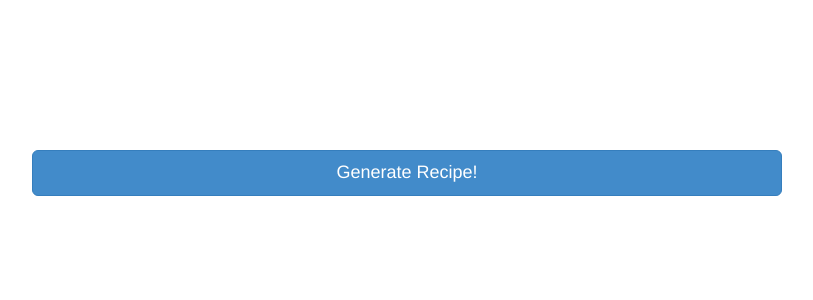
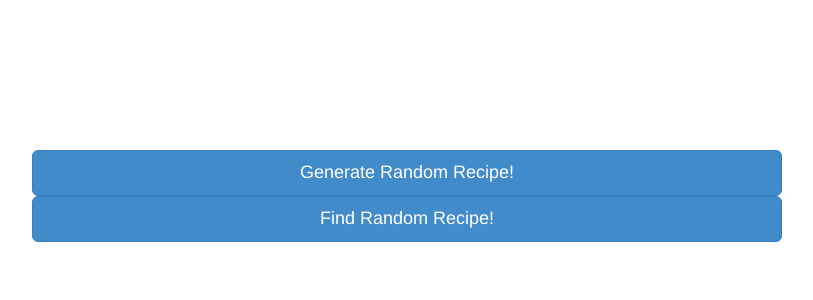
Before and after one commit to noahdayan/noahdayan.github.io, a Jekyll site: the page recipe-generator.html, which Jekyll copies as it is, in a window 1280 px wide. Shown: the top 300 px of the page, without its empty margins (233-1046 px from the left). Built offline with Jekyll 4.4.1, drawn with Linux system fonts in a browser that asks for light colours.

Commit message:
Update recipe-generator.html

```diff
--- a/recipe-generator.html
+++ b/recipe-generator.html
@@ -34,9 +34,18 @@
     		<div class="row">
     			<div class="col-md-8 col-md-offset-2">
 
-                    <a id="recipeButton" class="btn btn-primary btn-lg btn-block" href="#" role="button">Generate Recipe!</a>
+                    <a id="generateRecipeButton" class="btn btn-primary btn-lg btn-block" href="#" role="button">Generate Random Recipe!</a>
 
-                    <div id="recipeName" class="text-center"></div>
+                    <div id="generateRecipeName" class="text-center"></div>
+
+    			</div>
+    		</div>
+            <div class="row">
+    			<div class="col-md-8 col-md-offset-2">
+
+                    <a id="findRecipeButton" class="btn btn-primary btn-lg btn-block" href="#" role="button">Find Random Recipe!</a>
+
+                    <div id="findRecipeName" class="text-center"></div>
 
     			</div>
     		</div>
```
